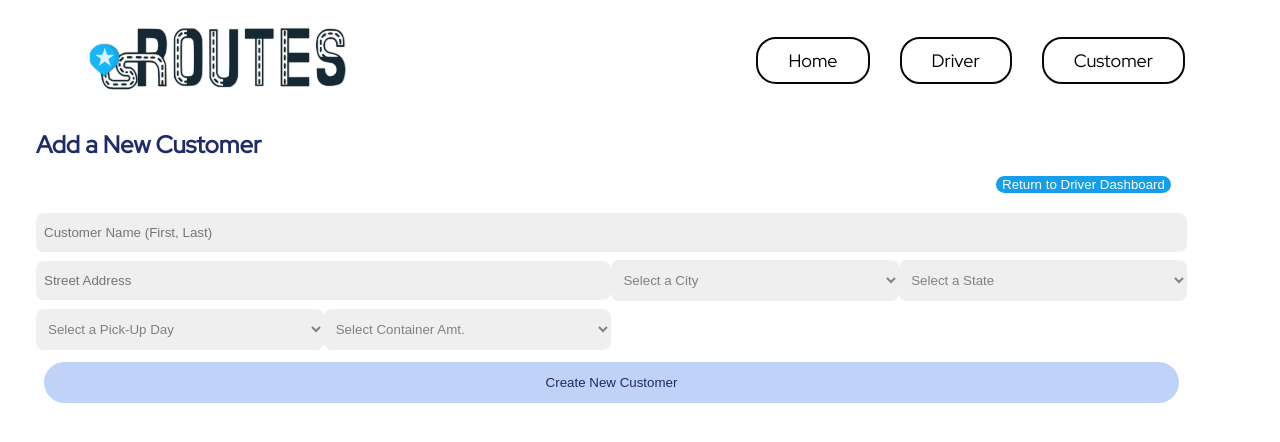
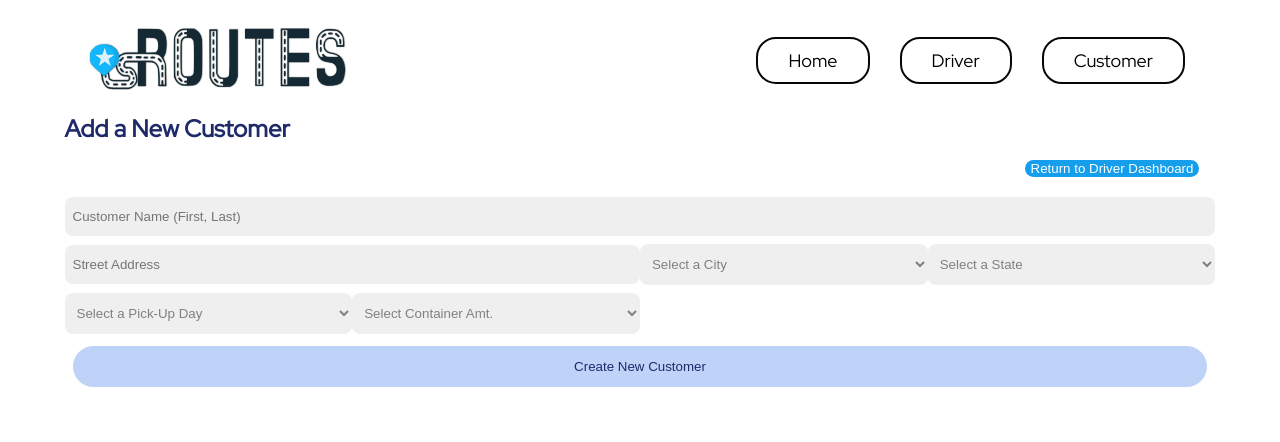
Before and after one commit to reneeswick/routes, a React (Create React App) app: page /add-new-customer in a window 1280 px wide. Shown: the top 442 px of the page. Built offline with nearby package versions, Linux system fonts and the light colour scheme; a web font is replaced by a local one.

Commit message:
Add new form selector to CSS

```diff
--- a/src/Components/FormAddCustomer/FormAddCustomer.css
+++ b/src/Components/FormAddCustomer/FormAddCustomer.css
@@ -1,7 +1,8 @@
 .add-new-customer-form {
   display: flex;
+
   flex-direction: column;
-  margin: 1rem;
+  margin: 0 auto;
 }
 
 input[name=customerName],
```
